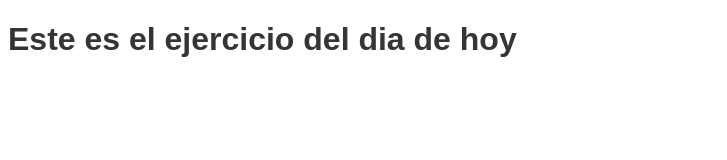
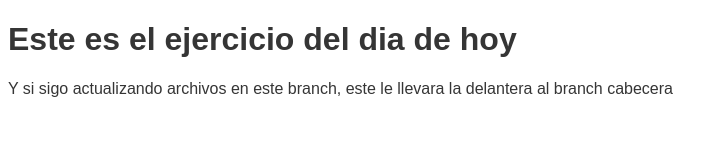
Before and after one commit to ricardosalasv/hyperblog, a plain HTML site: page index.html in a window 1280 px wide. Shown: the whole page, without its empty margins (0-727 px from the left). Drawn offline with Linux system fonts and the light colour scheme.

Commit message:
Commit en Master 1

```diff
--- a/index.html
+++ b/index.html
@@ -9,5 +9,6 @@
 </head>
 <body>
     <h1>Este es el ejercicio del dia de hoy</h1>
+    <p>Y si sigo actualizando archivos en este branch, este le llevara la delantera al branch cabecera</p>
 </body>
 </html>
```
